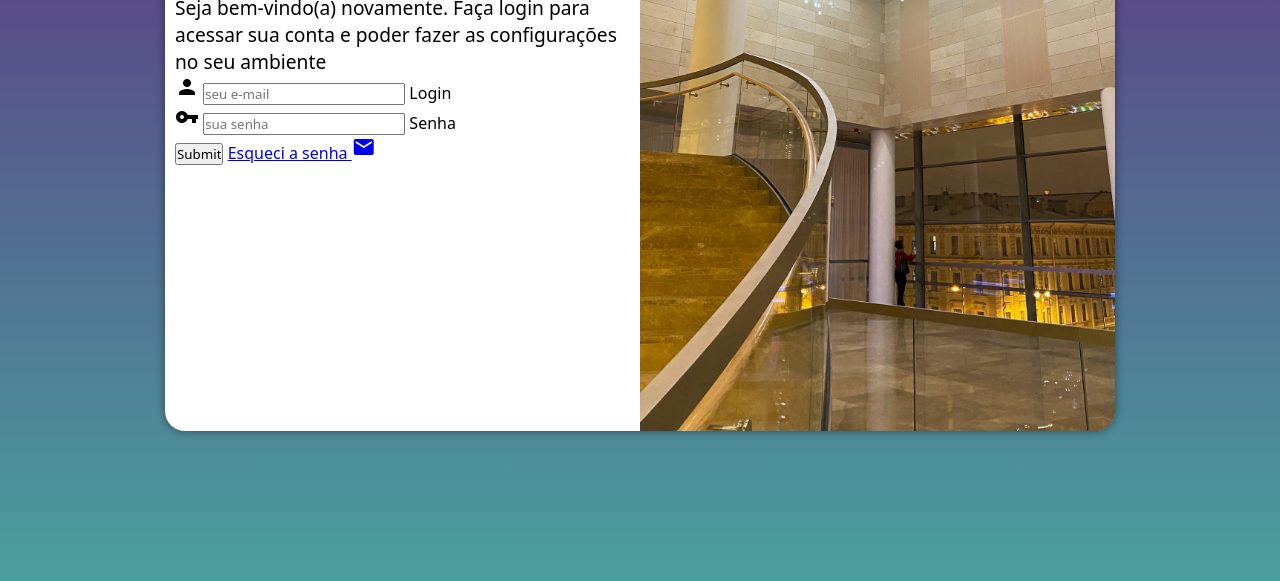
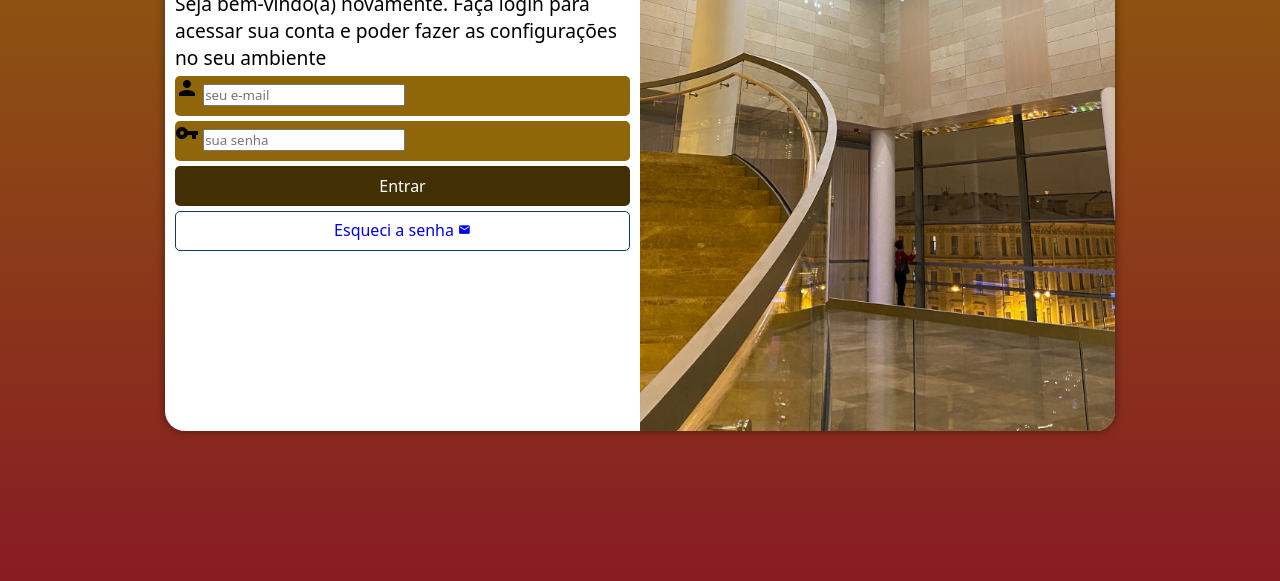
Before and after one commit to GiovanniGoulart/Projeto-Login, a plain HTML site: page index.html in a window 1280 px wide. Shown: the part 219-800 px from the top of the page. Drawn offline with Linux system fonts and the light colour scheme.

Commit message:
Formatação  do formulário

```diff
--- a/estilos/mediaquery.css
+++ b/estilos/mediaquery.css
@@ -13,7 +13,7 @@ Grandes telas: acima de 1200px
 @media screen  and (min-width:768px) and (max-width:992px)
  {
     body {
-        background-image: linear-gradient(to top,  #49a09d, #5f2c82);
+        background-image: linear-gradient(to top,  #881b24,   rgb(143, 103, 10));
     }
     section#login {
         width:90vw;
@@ -35,7 +35,7 @@ grandes telas: acima de 1200px*/
 
 @media screen and (min-width:992px) {
     body {
-        background-image: linear-gradient(to top,  #49a09d, #5f2c82);
+        background-image: linear-gradient(to top, #881b24,   rgb(143, 103, 10));
     }
 section#login{
     width: 950px;
@@ -53,7 +53,7 @@ section#login > div#imagem{
    }
 
  div#formulario > h1 {
-    font-size:2em ;
+    font-size:1.8em ;
  }
 
  div#formulario > p {
--- a/estilos/style.css
+++ b/estilos/style.css
@@ -11,7 +11,7 @@ Lilas: #5f2c82 */
         box-sizing: border-box;
     }
     body, html {
-    background-color:#5f2c82;
+        background-color: rgb(143, 103, 10);
         height:100vh;
         width: 100vw;
     }
@@ -28,7 +28,7 @@ section#login {
         overflow: hidden;
 
         background-color: #fff;
-    width: 250px;
+        width: 260px;
         height: 500px;
         border-radius:20px;
         box-shadow: 0px 0px 10px rgba(0, 0, 0, 0.450);
@@ -38,7 +38,7 @@ section#login {
 
     }
     section#login > div#imagem {
-    background: #5f2c82 url(../imagens/foto.jpg) no-repeat;
+        background:  rgb(143, 103, 10)  url(../imagens/foto.jpg) no-repeat;
         background-size: cover;
         background-position:left bottom ;
         height: 200px;
@@ -55,3 +55,52 @@ section#login > div#imagem {
     div#formulario > p {
         font-size:0.8em ;
     }
+
+    form > div.campo {
+        background-color: rgb(143, 103, 10) ;
+        display: block;
+        width: 100%;
+        height: 40px;
+        border-radius: 5px;
+        margin: 5px 0px;
+    }
+    div.campo > label {
+display: none;
+    }
+
+    form > input[type=submit] {
+        display:block;
+        font-size:1em;
+        width: 100%;
+        height: 40px;
+        background-color: rgb(66, 47, 3);
+        color: #fff;
+        border: none;
+        border-radius: 5px;
+        cursor: pointer;
+    }
+    form > input[type=submit]:hover {
+        background-color: rgb(73, 63, 39) ;
+    }
+
+    form > a.botao {
+        display: block;
+        text-align: center;
+        font-size: 1em;
+        width: 100%;
+        height: 40px;
+        padding-top: 7px;
+        margin-top: 5px;
+        background-color: #fff;
+        border: 1px solid rgb(12, 61, 95) ;
+        border-radius:5px;
+        text-decoration: none;
+    }
+
+form > a.botao:hover {
+    background-color:rgb(73, 63, 39);
+}
+
+    form > a.botao > i {
+        font-size: .8em;
+    }
--- a/index.html
+++ b/index.html
@@ -5,15 +5,16 @@
 
     <meta name="viewport" content="width=device-width, initial-scale=1.0">
     <title>Login</title>
+    <link href="https://fonts.googleapis.com/icon?family=Material+Icons"rel="stylesheet">
     <link rel="stylesheet" href="estilos/style.css">
     <link rel="stylesheet" href="estilos/mediaquery.css">
-    <link href="https://fonts.googleapis.com/icon?family=Material+Icons"rel="stylesheet">
+
 </head>
 <body>
   <main>
     <section id="login">
         <div id="imagem">
-
+<!--Aqui vai a imagem nas CSS-->
         </div>
 
         <div id="formulario">
@@ -28,15 +29,13 @@
 </div>
 <div class="campo">
     <i class="material-icons">vpn_key</i>
-    <input type="password" name="senha"id="isenha" placeholder="sua senha"autocomplete= "current-password"required minlength="8"maxlength="20">
+    <input type="password" name="senha"id="isenha" placeholder="sua senha"autocomplete= "current-password"required minlength="8"maxlength="10">
     <label for="isenha">Senha</label>
 </div>
-<input type="submit"valvue="Entrar">
-<a href="esqueci.html">Esqueci a senha <i class= "material-icons">mail</i></a>
+<input type="submit" value="Entrar">
+<a href="esqueci.html"class="botao">Esqueci a senha <i class= "material-icons">mail</i></a>
 </form>
-
-
-    </section>
+</section>
   </main>
 </body>
 </html>
```
Lines whose indentation alone changed are shown as unchanged.
